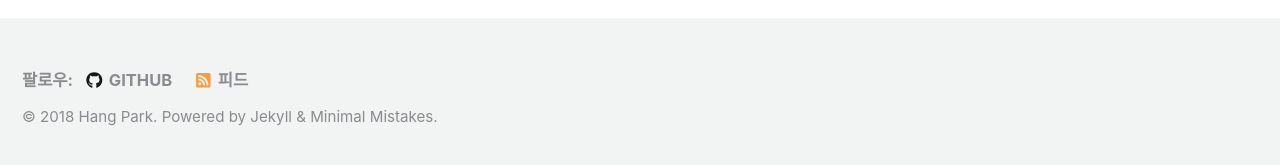
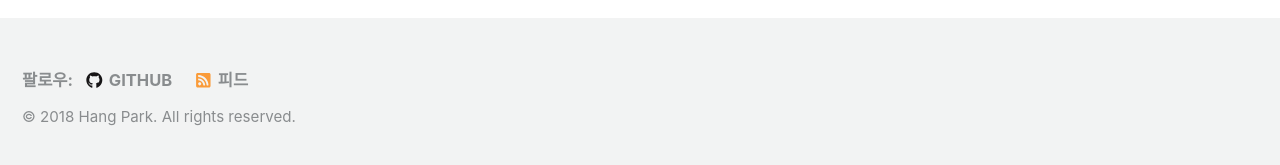
Before and after one commit to hangpark/hangpark.github.io, a Jekyll site: the page built from index.html, in a window 1280 px wide and 900 px high, scrolled down 253 px. Shown: the part 727-892 px from the top of the window. Built offline with Jekyll 4.4.1, drawn with Linux system fonts in a browser that asks for light colours; nearby versions of some CDN libraries; the list of posts is cut into pages by our own code.

Commit message:
저작권 표시 문구 수정

```diff
--- a/_includes/footer.html
+++ b/_includes/footer.html
@@ -22,4 +22,4 @@
   </ul>
 </div>
 
-<div class="page__footer-copyright">&copy; {{ site.time | date: '%Y' }} {{ site.name | default: site.title }}. {{ site.data.ui-text[site.locale].powered_by | default: "Powered by" }} <a href="https://jekyllrb.com" rel="nofollow">Jekyll</a> &amp; <a href="https://mademistakes.com/work/minimal-mistakes-jekyll-theme/" rel="nofollow">Minimal Mistakes</a>.</div>
+<div class="page__footer-copyright">&copy; {{ site.time | date: '%Y' }} {{ site.name | default: site.title }}. All rights reserved.</div>
```
